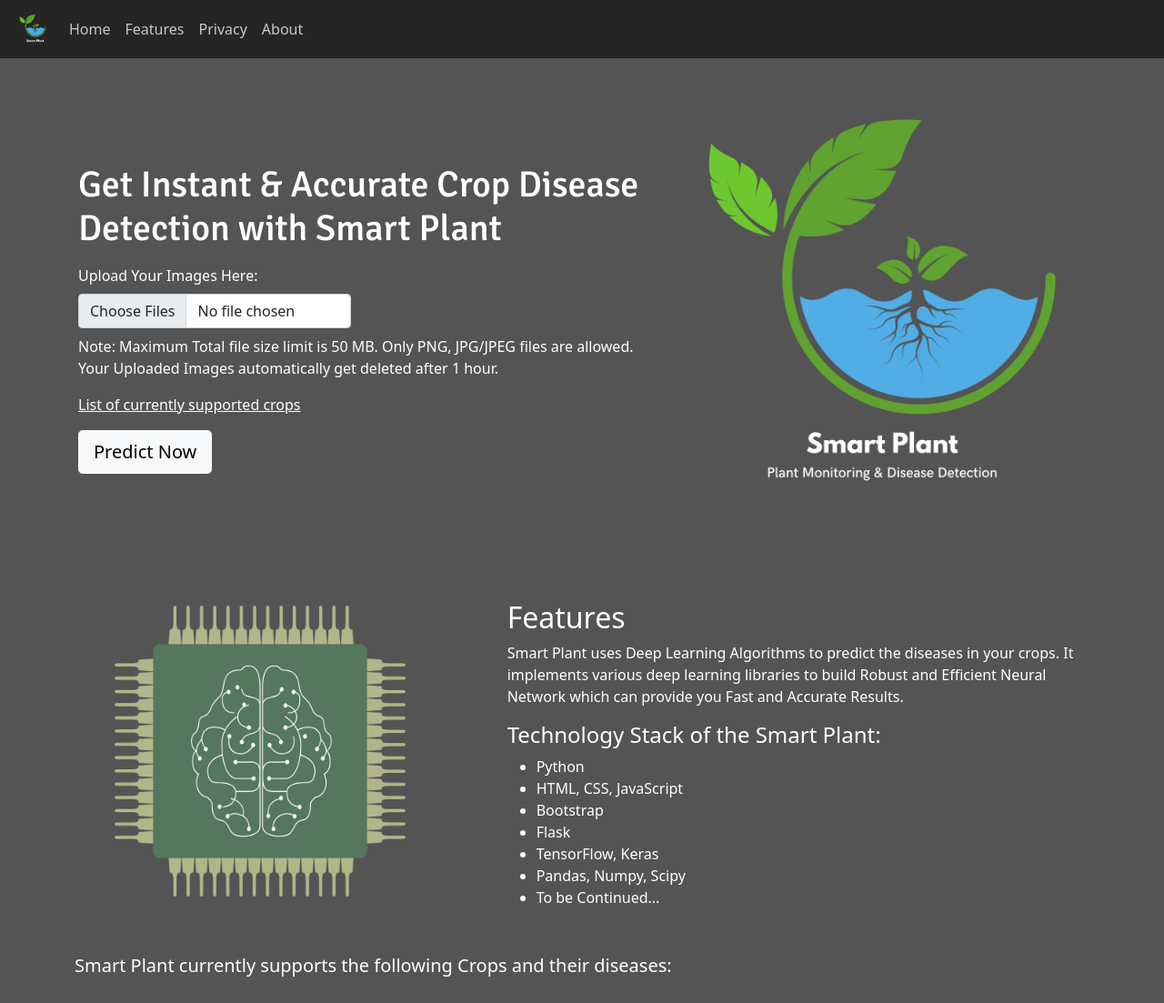
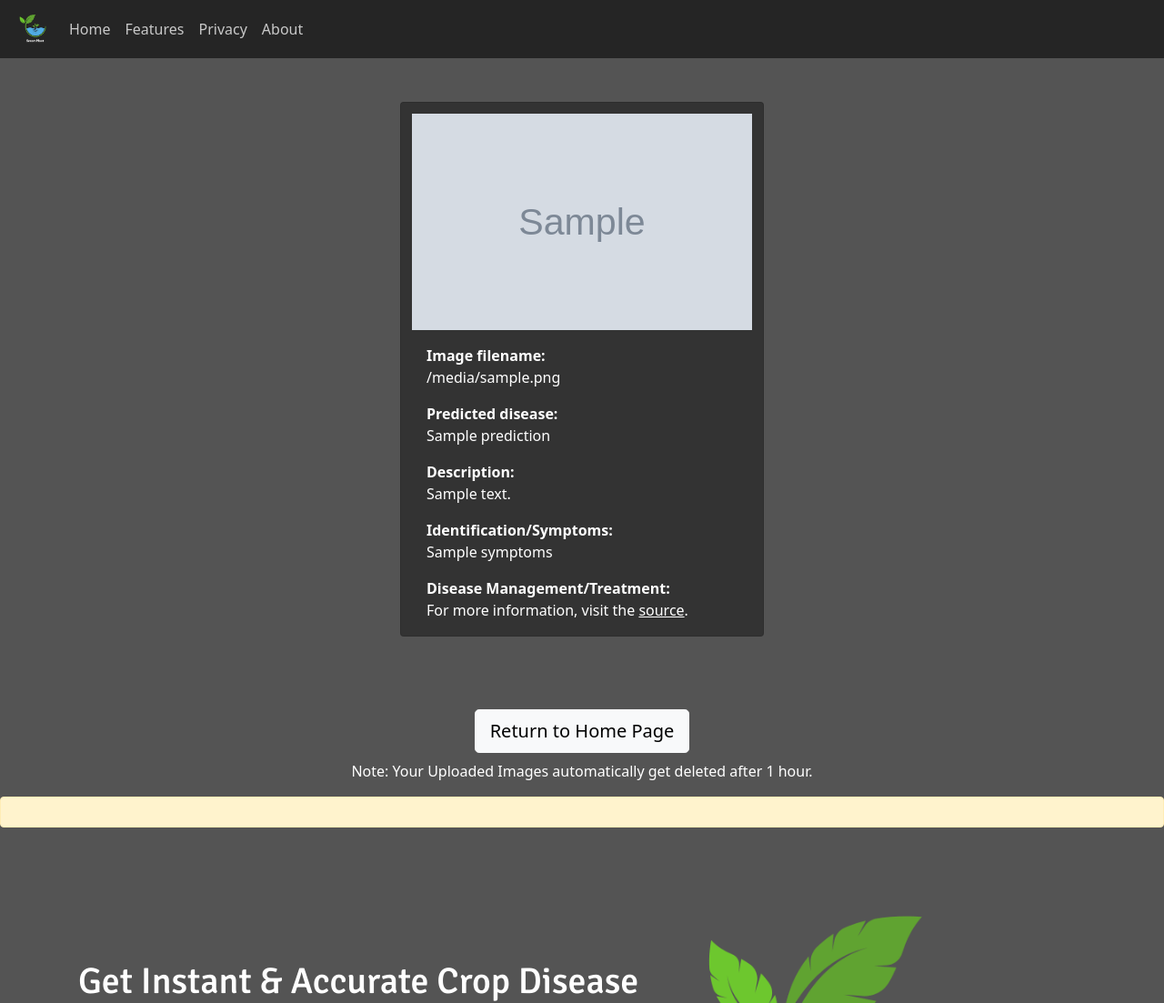
Before and after one commit to dominicmathew240402/ApiPrediction, a Python web app: template templates/base.html in a window 1280 px wide. Shown: the top 1103 px of the page at 91% size. Run offline with Jinja, Linux system fonts and the light colour scheme; the template is opened without the code that fills it: most values are stand-ins (such as "Sample title", 1, 10 or a date in 2020); grey boxes marked "Sample" are stand-in pictures; some libraries are stand-ins or nearby versions.

Commit message:
Update base.html

```diff
--- a/templates/base.html
+++ b/templates/base.html
@@ -40,6 +40,31 @@
         </header>
         <main class="flex-shrink-0">
 
+            <div class="container">
+        <div class="row mt-5 justify-content-center">
+        {% for image, details in predictions.items() %}
+            <div class="card custom-bg-color card-custom mx-2 mb-3">
+                <img src="{{ folder+'/'+image }}" class="card-img-top mx-auto img-fluid" alt="Crop Image: {{ image }}" style="padding-top: 12px; max-height:250px; object-fit: cover;">
+                <div class="card-body">
+                    <p class="card-text"><strong>Image filename:</strong><br>{{ image }}</p>
+                    <p class="card-text"><strong>Predicted disease:</strong><br>{{ details["prediction"] }}</p>
+                    <p class="card-text"><strong>Description:</strong><br>{{ details["description"] }}</p>
+                    <p class="card-text"><strong>Identification/Symptoms:</strong><br>{{ details["symptoms"] }}</p>
+                    {% if "Healthy" in details["prediction"] %}
+                        <p class="card-text"><strong>Disease Management/Treatment:</strong><br>{{ details["source"] }}</p>
+                    {% else %}
+                        <p class="card-text"><strong>Disease Management/Treatment:</strong><br>For more information, visit the <a href='{{ details["source"] }}' target="_blank" style="color: white;">source</a>.</p>
+                    {% endif %}
+                </div>
+            </div>
+        {% endfor %}
+        </div>
+    </div>
+    <div class="container text-center">
+        <a href="/" class="btn btn-light btn-lg">Return to Home Page</a>
+        <p class="pt-2">Note: Your Uploaded Images automatically get deleted after 1 hour.</p>
+    </div>
+<!--- Image Predict --->
             {% with messages = get_flashed_messages() %}
         {% if messages %}
             {% for message in messages %}
```
